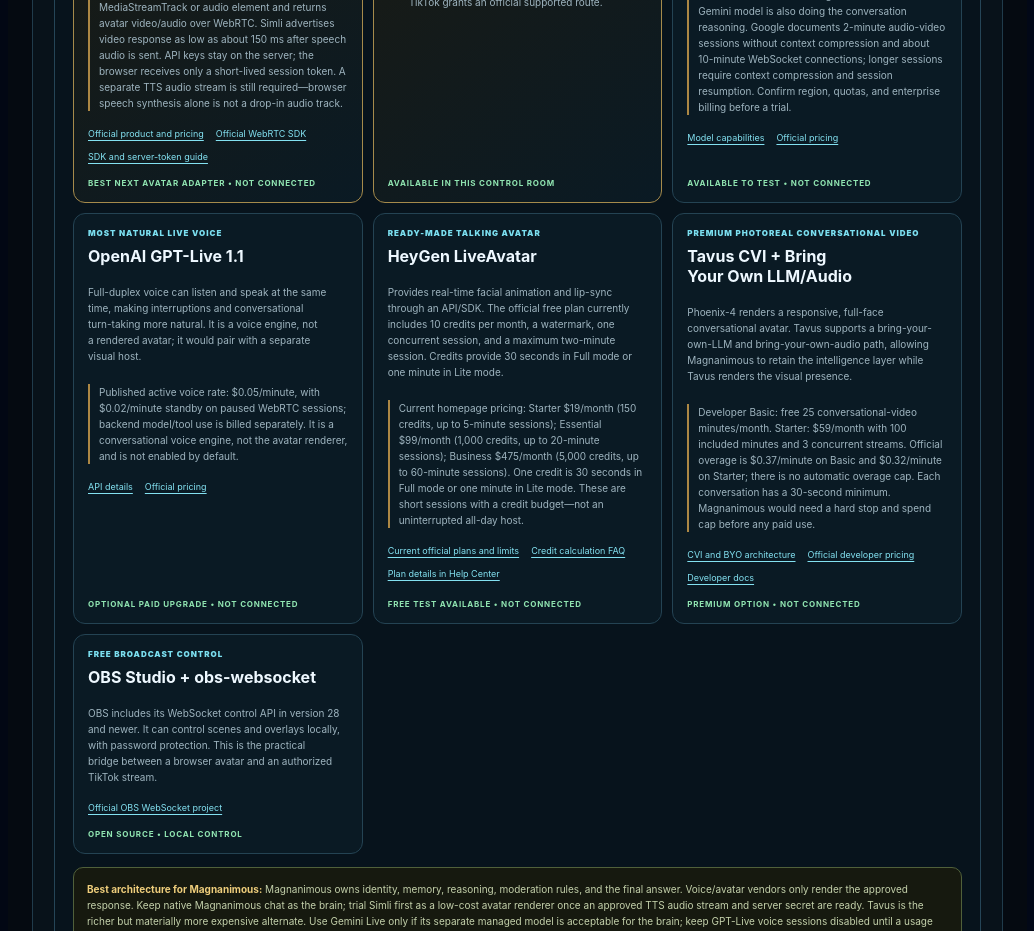
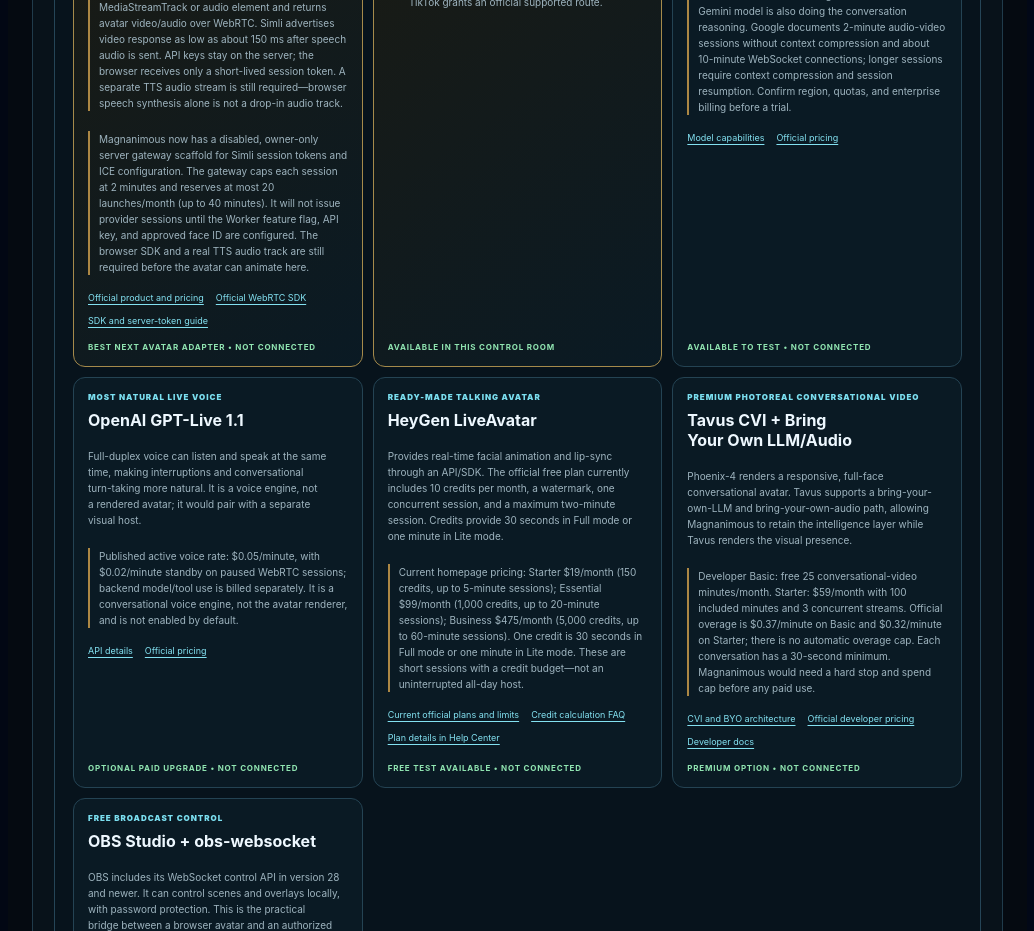
Before and after one commit to IAMGodmatters/IAMMagnanimousway.js, a Next.js app in the folder frontend/: page /tiktok-live in a window 1280 px wide. Shown: the part 2080-3011 px from the top of the page, without its empty margins (238-1272 px from the left). Built offline with nearby package versions, Linux system fonts and the light colour scheme; no server answers.

Commit message:
Disclose Simli gateway readiness and setup limits

```diff
--- a/frontend/app/tiktok-live/page.tsx
+++ b/frontend/app/tiktok-live/page.tsx
@@ -225,6 +225,7 @@ export default function TikTokLiveHost() {
               <h3>Simli Trinity-2 + Magnanimous</h3>
               <p>Simli turns approved speech audio into a real-time animated avatar stream. Keep Magnanimous as the brain and choose the speech engine separately. Its current pricing page lists 50 free minutes/month; paid plans start at $10/month for 1,000 minutes, with published usage rates from $0.01/min on Hobby and lower at larger tiers.</p>
               <p className="techNote">The browser SDK accepts an audio MediaStreamTrack or audio element and returns avatar video/audio over WebRTC. Simli advertises video response as low as about 150 ms after speech audio is sent. API keys stay on the server; the browser receives only a short-lived session token. A separate TTS audio stream is still required—browser speech synthesis alone is not a drop-in audio track.</p>
+              <p className="techNote">Magnanimous now has a disabled, owner-only server gateway scaffold for Simli session tokens and ICE configuration. The gateway caps each session at 2 minutes and reserves at most 20 launches/month (up to 40 minutes). It will not issue provider sessions until the Worker feature flag, API key, and approved face ID are configured. The browser SDK and a real TTS audio track are still required before the avatar can animate here.</p>
               <div className="techLinks"><a href="https://www.simli.com/" target="_blank" rel="noreferrer">Official product and pricing</a><a href="https://github.com/simliai/simli-client" target="_blank" rel="noreferrer">Official WebRTC SDK</a><a href="https://www.npmjs.com/package/simli-client" target="_blank" rel="noreferrer">SDK and server-token guide</a></div>
               <b className="techStatus">BEST NEXT AVATAR ADAPTER • NOT CONNECTED</b>
             </article>
```
